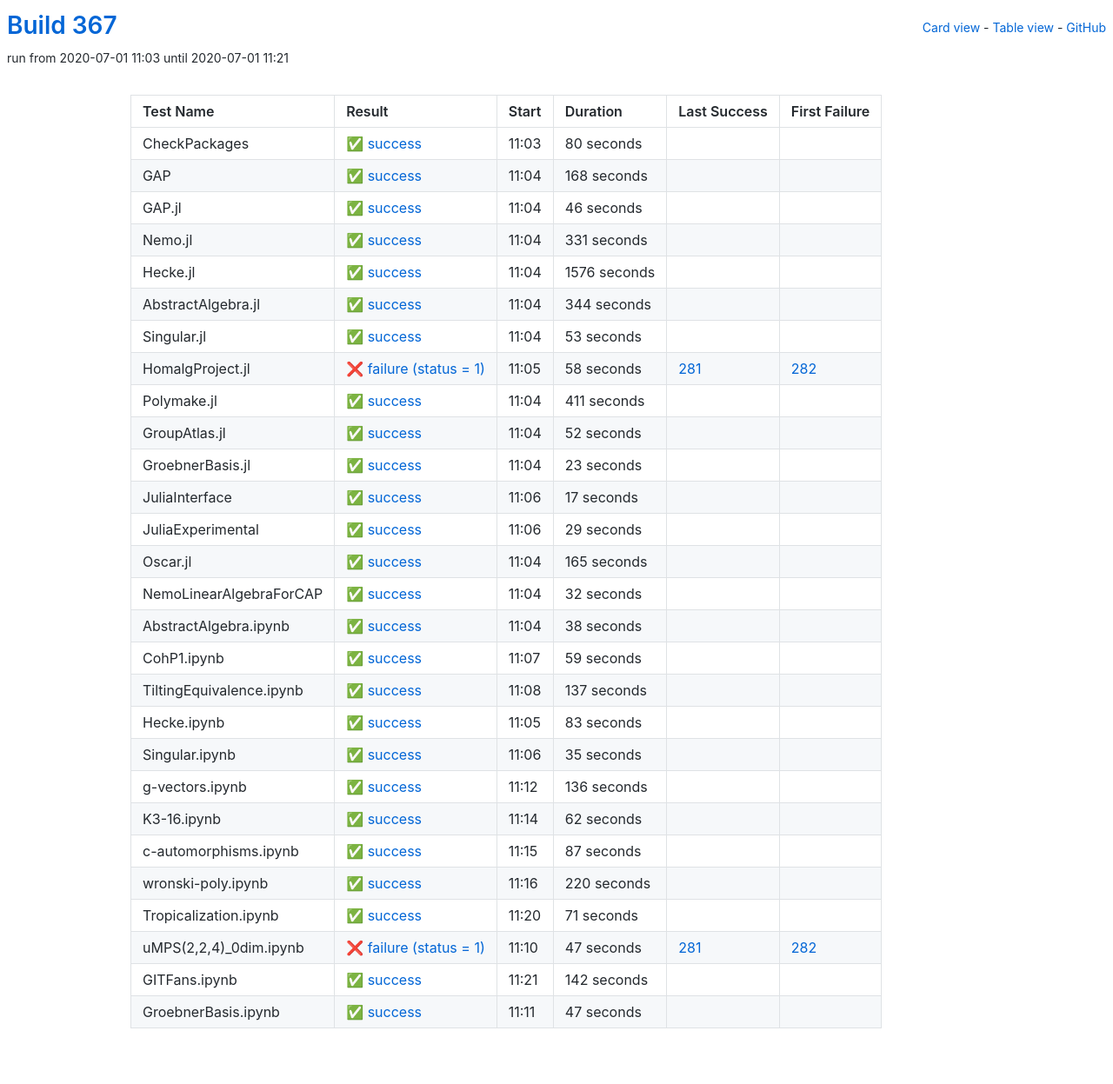
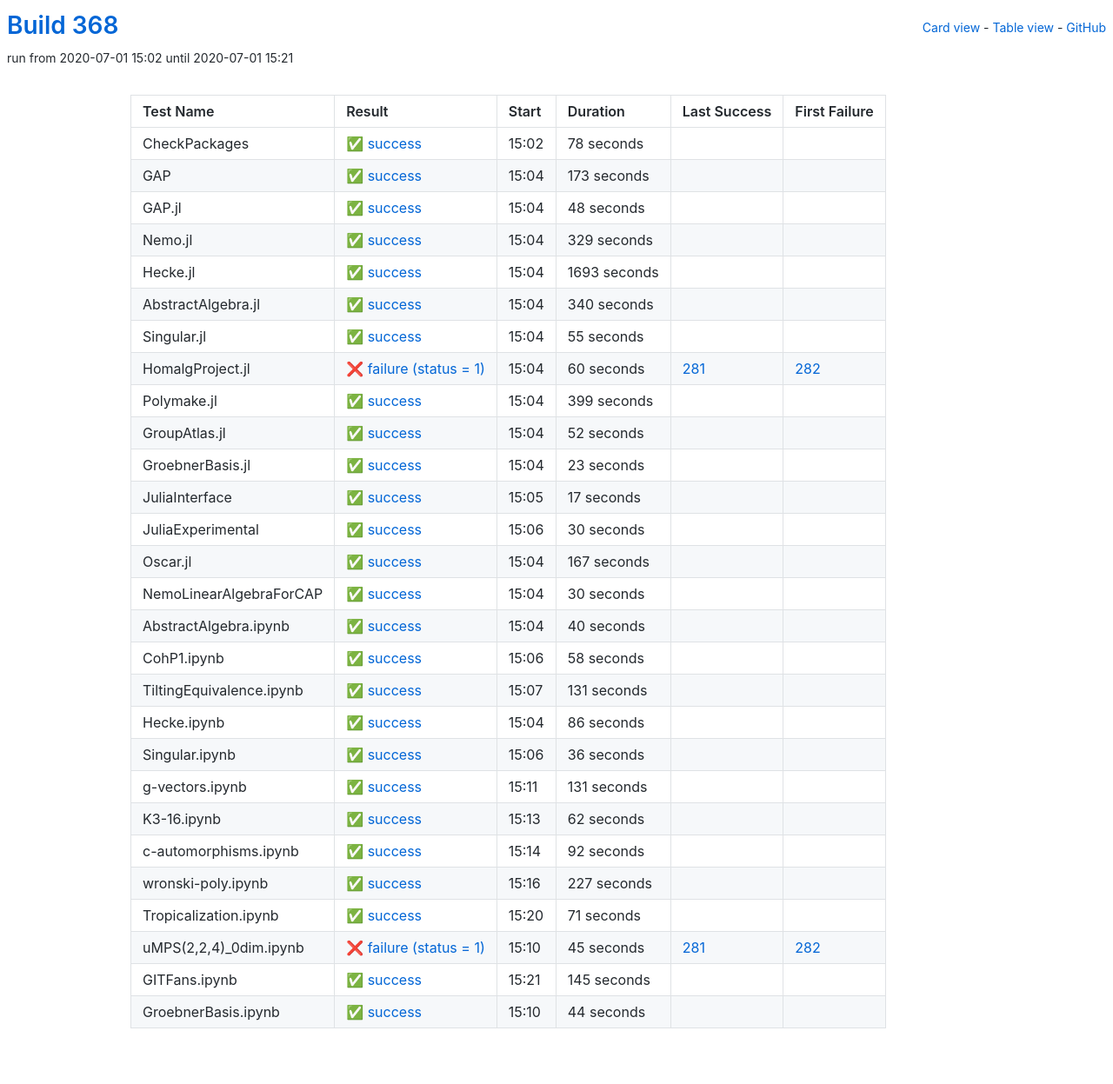
Before and after one commit to oscar-system/oscar-ci-status-stable, a Jekyll site: the page built from table.html, in a window 1280 px wide. Shown: the whole page at 87% size. Built offline with Jekyll 4.4.1, drawn with Linux system fonts in a browser that asks for light colours.

Commit message:
Build #368

```diff
--- a/_data/ci.yml
+++ b/_data/ci.yml
@@ -1,6 +1,6 @@
 ---
-build: 367
-build_url: https://oscarci.mathematik.uni-kl.de/job/oscar-stable/367/
+build: 368
+build_url: https://oscarci.mathematik.uni-kl.de/job/oscar-stable/368/
 job: oscar-stable
 organization: oscar-system
 repo: oscar-ci-status-stable
@@ -8,116 +8,116 @@ repourl: https://github.com/oscar-system/oscar-ci-status-stable
 tests:
 - name: CheckPackages
   id: checkpackages
-  log: https://oscarci.mathematik.uni-kl.de/job/oscar-stable/367/artifact/logs/build-367/CheckPackages.log
-  start: 2020-07-01 11:03
+  log: https://oscarci.mathematik.uni-kl.de/job/oscar-stable/368/artifact/logs/build-368/CheckPackages.log
+  start: 2020-07-01 15:02
   success: true
   exitcode: 0
   status: success
-  duration: 80
+  duration: 78
   last_success: false
   last_success_url:
   first_failure: false
   first_failure_url:
 - name: GAP
   id: gap
-  log: https://oscarci.mathematik.uni-kl.de/job/oscar-stable/367/artifact/logs/build-367/GAP.log
-  start: 2020-07-01 11:04
+  log: https://oscarci.mathematik.uni-kl.de/job/oscar-stable/368/artifact/logs/build-368/GAP.log
+  start: 2020-07-01 15:04
   success: true
   exitcode: 0
   status: success
-  duration: 168
+  duration: 173
   last_success: false
   last_success_url:
   first_failure: false
   first_failure_url:
 - name: GAP.jl
   id: gap-jl
-  log: https://oscarci.mathematik.uni-kl.de/job/oscar-stable/367/artifact/logs/build-367/GAP.jl.log
-  start: 2020-07-01 11:04
+  log: https://oscarci.mathematik.uni-kl.de/job/oscar-stable/368/artifact/logs/build-368/GAP.jl.log
+  start: 2020-07-01 15:04
   success: true
   exitcode: 0
   status: success
-  duration: 46
+  duration: 48
   last_success: false
   last_success_url:
   first_failure: false
   first_failure_url:
 - name: Nemo.jl
   id: nemo-jl
-  log: https://oscarci.mathematik.uni-kl.de/job/oscar-stable/367/artifact/logs/build-367/Nemo.jl.log
-  start: 2020-07-01 11:04
+  log: https://oscarci.mathematik.uni-kl.de/job/oscar-stable/368/artifact/logs/build-368/Nemo.jl.log
+  start: 2020-07-01 15:04
   success: true
   exitcode: 0
   status: success
-  duration: 331
+  duration: 329
   last_success: false
   last_success_url:
   first_failure: false
   first_failure_url:
 - name: Hecke.jl
   id: hecke-jl
-  log: https://oscarci.mathematik.uni-kl.de/job/oscar-stable/367/artifact/logs/build-367/Hecke.jl.log
-  start: 2020-07-01 11:04
+  log: https://oscarci.mathematik.uni-kl.de/job/oscar-stable/368/artifact/logs/build-368/Hecke.jl.log
+  start: 2020-07-01 15:04
   success: true
   exitcode: 0
   status: success
-  duration: 1576
+  duration: 1693
   last_success: false
   last_success_url:
   first_failure: false
   first_failure_url:
 - name: AbstractAlgebra.jl
   id: abstractalgebra-jl
-  log: https://oscarci.mathematik.uni-kl.de/job/oscar-stable/367/artifact/logs/build-367/AbstractAlgebra.jl.log
-  start: 2020-07-01 11:04
+  log: https://oscarci.mathematik.uni-kl.de/job/oscar-stable/368/artifact/logs/build-368/AbstractAlgebra.jl.log
+  start: 2020-07-01 15:04
   success: true
   exitcode: 0
   status: success
-  duration: 344
+  duration: 340
   last_success: false
   last_success_url:
   first_failure: false
   first_failure_url:
 - name: Singular.jl
   id: singular-jl
-  log: https://oscarci.mathematik.uni-kl.de/job/oscar-stable/367/artifact/logs/build-367/Singular.jl.log
-  start: 2020-07-01 11:04
+  log: https://oscarci.mathematik.uni-kl.de/job/oscar-stable/368/artifact/logs/build-368/Singular.jl.log
+  start: 2020-07-01 15:04
   success: true
   exitcode: 0
   status: success
-  duration: 53
+  duration: 55
   last_success: false
   last_success_url:
   first_failure: false
   first_failure_url:
 - name: HomalgProject.jl
   id: homalgproject-jl
-  log: https://oscarci.mathematik.uni-kl.de/job/oscar-stable/367/artifact/logs/build-367/HomalgProject.jl.log
-  start: 2020-07-01 11:05
+  log: https://oscarci.mathematik.uni-kl.de/job/oscar-stable/368/artifact/logs/build-368/HomalgProject.jl.log
+  start: 2020-07-01 15:04
   success: false
   exitcode: 1
   status: failure
-  duration: 58
+  duration: 60
   last_success: 281
   last_success_url: https://oscarci.mathematik.uni-kl.de/job/oscar-stable/281/
   first_failure: 282
   first_failure_url: https://oscarci.mathematik.uni-kl.de/job/oscar-stable/282/
 - name: Polymake.jl
   id: polymake-jl
-  log: https://oscarci.mathematik.uni-kl.de/job/oscar-stable/367/artifact/logs/build-367/Polymake.jl.log
-  start: 2020-07-01 11:04
+  log: https://oscarci.mathematik.uni-kl.de/job/oscar-stable/368/artifact/logs/build-368/Polymake.jl.log
+  start: 2020-07-01 15:04
   success: true
   exitcode: 0
   status: success
-  duration: 411
+  duration: 399
   last_success: false
   last_success_url:
   first_failure: false
   first_failure_url:
 - name: GroupAtlas.jl
   id: groupatlas-jl
-  log: https://oscarci.mathematik.uni-kl.de/job/oscar-stable/367/artifact/logs/build-367/GroupAtlas.jl.log
-  start: 2020-07-01 11:04
+  log: https://oscarci.mathematik.uni-kl.de/job/oscar-stable/368/artifact/logs/build-368/GroupAtlas.jl.log
+  start: 2020-07-01 15:04
   success: true
   exitcode: 0
   status: success
@@ -128,8 +128,8 @@ tests:
   first_failure_url:
 - name: GroebnerBasis.jl
   id: groebnerbasis-jl
-  log: https://oscarci.mathematik.uni-kl.de/job/oscar-stable/367/artifact/logs/build-367/GroebnerBasis.jl.log
-  start: 2020-07-01 11:04
+  log: https://oscarci.mathematik.uni-kl.de/job/oscar-stable/368/artifact/logs/build-368/GroebnerBasis.jl.log
+  start: 2020-07-01 15:04
   success: true
   exitcode: 0
   status: success
@@ -140,8 +140,8 @@ tests:
   first_failure_url:
 - name: JuliaInterface
   id: juliainterface
-  log: https://oscarci.mathematik.uni-kl.de/job/oscar-stable/367/artifact/logs/build-367/JuliaInterface.log
-  start: 2020-07-01 11:06
+  log: https://oscarci.mathematik.uni-kl.de/job/oscar-stable/368/artifact/logs/build-368/JuliaInterface.log
+  start: 2020-07-01 15:05
   success: true
   exitcode: 0
   status: success
@@ -152,116 +152,116 @@ tests:
   first_failure_url:
 - name: JuliaExperimental
   id: juliaexperimental
-  log: https://oscarci.mathematik.uni-kl.de/job/oscar-stable/367/artifact/logs/build-367/JuliaExperimental.log
-  start: 2020-07-01 11:06
+  log: https://oscarci.mathematik.uni-kl.de/job/oscar-stable/368/artifact/logs/build-368/JuliaExperimental.log
+  start: 2020-07-01 15:06
   success: true
   exitcode: 0
   status: success
-  duration: 29
+  duration: 30
   last_success: false
   last_success_url:
   first_failure: false
   first_failure_url:
 - name: Oscar.jl
   id: oscar-jl
-  log: https://oscarci.mathematik.uni-kl.de/job/oscar-stable/367/artifact/logs/build-367/Oscar.jl.log
-  start: 2020-07-01 11:04
+  log: https://oscarci.mathematik.uni-kl.de/job/oscar-stable/368/artifact/logs/build-368/Oscar.jl.log
+  start: 2020-07-01 15:04
   success: true
   exitcode: 0
   status: success
-  duration: 165
+  duration: 167
   last_success: false
   last_success_url:
   first_failure: false
   first_failure_url:
 - name: NemoLinearAlgebraForCAP
   id: nemolinearalgebraforcap
-  log: https://oscarci.mathematik.uni-kl.de/job/oscar-stable/367/artifact/logs/build-367/NemoLinearAlgebraForCAP.log
-  start: 2020-07-01 11:04
+  log: https://oscarci.mathematik.uni-kl.de/job/oscar-stable/368/artifact/logs/build-368/NemoLinearAlgebraForCAP.log
+  start: 2020-07-01 15:04
   success: true
   exitcode: 0
   status: success
-  duration: 32
+  duration: 30
   last_success: false
   last_success_url:
   first_failure: false
   first_failure_url:
 - name: AbstractAlgebra.ipynb
   id: abstractalgebra-ipynb
-  log: https://oscarci.mathematik.uni-kl.de/job/oscar-stable/367/artifact/logs/build-367/AbstractAlgebra.ipynb.log
-  start: 2020-07-01 11:04
+  log: https://oscarci.mathematik.uni-kl.de/job/oscar-stable/368/artifact/logs/build-368/AbstractAlgebra.ipynb.log
+  start: 2020-07-01 15:04
   success: true
   exitcode: 0
   status: success
-  duration: 38
+  duration: 40
   last_success: false
   last_success_url:
   first_failure: false
   first_failure_url:
 - name: CohP1.ipynb
   id: cohp1-ipynb
-  log: https://oscarci.mathematik.uni-kl.de/job/oscar-stable/367/artifact/logs/build-367/CohP1.ipynb.log
-  start: 2020-07-01 11:07
+  log: https://oscarci.mathematik.uni-kl.de/job/oscar-stable/368/artifact/logs/build-368/CohP1.ipynb.log
+  start: 2020-07-01 15:06
   success: true
   exitcode: 0
   status: success
-  duration: 59
+  duration: 58
   last_success: false
   last_success_url:
   first_failure: false
   first_failure_url:
 - name: TiltingEquivalence.ipynb
   id: tiltingequivalence-ipynb
-  log: https://oscarci.mathematik.uni-kl.de/job/oscar-stable/367/artifact/logs/build-367/TiltingEquivalence.ipynb.log
-  start: 2020-07-01 11:08
+  log: https://oscarci.mathematik.uni-kl.de/job/oscar-stable/368/artifact/logs/build-368/TiltingEquivalence.ipynb.log
+  start: 2020-07-01 15:07
   success: true
   exitcode: 0
   status: success
-  duration: 137
+  duration: 131
   last_success: false
   last_success_url:
   first_failure: false
   first_failure_url:
 - name: Hecke.ipynb
   id: hecke-ipynb
-  log: https://oscarci.mathematik.uni-kl.de/job/oscar-stable/367/artifact/logs/build-367/Hecke.ipynb.log
-  start: 2020-07-01 11:05
+  log: https://oscarci.mathematik.uni-kl.de/job/oscar-stable/368/artifact/logs/build-368/Hecke.ipynb.log
+  start: 2020-07-01 15:04
   success: true
   exitcode: 0
   status: success
-  duration: 83
+  duration: 86
   last_success: false
   last_success_url:
   first_failure: false
   first_failure_url:
 - name: Singular.ipynb
   id: singular-ipynb
-  log: https://oscarci.mathematik.uni-kl.de/job/oscar-stable/367/artifact/logs/build-367/Singular.ipynb.log
-  start: 2020-07-01 11:06
+  log: https://oscarci.mathematik.uni-kl.de/job/oscar-stable/368/artifact/logs/build-368/Singular.ipynb.log
+  start: 2020-07-01 15:06
   success: true
   exitcode: 0
   status: success
-  duration: 35
+  duration: 36
   last_success: false
   last_success_url:
   first_failure: false
   first_failure_url:
 - name: g-vectors.ipynb
   id: g-vectors-ipynb
-  log: https://oscarci.mathematik.uni-kl.de/job/oscar-stable/367/artifact/logs/build-367/g-vectors.ipynb.log
-  start: 2020-07-01 11:12
+  log: https://oscarci.mathematik.uni-kl.de/job/oscar-stable/368/artifact/logs/build-368/g-vectors.ipynb.log
+  start: 2020-07-01 15:11
   success: true
   exitcode: 0
   status: success
-  duration: 136
+  duration: 131
   last_success: false
   last_success_url:
   first_failure: false
   first_failure_url:
 - name: K3-16.ipynb
   id: k3-16-ipynb
-  log: https://oscarci.mathematik.uni-kl.de/job/oscar-stable/367/artifact/logs/build-367/K3-16.ipynb.log
-  start: 2020-07-01 11:14
+  log: https://oscarci.mathematik.uni-kl.de/job/oscar-stable/368/artifact/logs/build-368/K3-16.ipynb.log
+  start: 2020-07-01 15:13
   success: true
   exitcode: 0
   status: success
@@ -272,32 +272,32 @@ tests:
   first_failure_url:
 - name: c-automorphisms.ipynb
   id: c-automorphisms-ipynb
-  log: https://oscarci.mathematik.uni-kl.de/job/oscar-stable/367/artifact/logs/build-367/c-automorphisms.ipynb.log
-  start: 2020-07-01 11:15
+  log: https://oscarci.mathematik.uni-kl.de/job/oscar-stable/368/artifact/logs/build-368/c-automorphisms.ipynb.log
+  start: 2020-07-01 15:14
   success: true
   exitcode: 0
   status: success
-  duration: 87
+  duration: 92
   last_success: false
   last_success_url:
   first_failure: false
   first_failure_url:
 - name: wronski-poly.ipynb
   id: wronski-poly-ipynb
-  log: https://oscarci.mathematik.uni-kl.de/job/oscar-stable/367/artifact/logs/build-367/wronski-poly.ipynb.log
-  start: 2020-07-01 11:16
+  log: https://oscarci.mathematik.uni-kl.de/job/oscar-stable/368/artifact/logs/build-368/wronski-poly.ipynb.log
+  start: 2020-07-01 15:16
   success: true
   exitcode: 0
   status: success
-  duration: 220
+  duration: 227
   last_success: false
   last_success_url:
   first_failure: false
   first_failure_url:
 - name: Tropicalization.ipynb
   id: tropicalization-ipynb
-  log: https://oscarci.mathematik.uni-kl.de/job/oscar-stable/367/artifact/logs/build-367/Tropicalization.ipynb.log
-  start: 2020-07-01 11:20
+  log: https://oscarci.mathematik.uni-kl.de/job/oscar-stable/368/artifact/logs/build-368/Tropicalization.ipynb.log
+  start: 2020-07-01 15:20
   success: true
   exitcode: 0
   status: success
@@ -308,36 +308,36 @@ tests:
   first_failure_url:
 - name: uMPS(2,2,4)_0dim.ipynb
   id: umps-2-2-4-0dim-ipynb
-  log: https://oscarci.mathematik.uni-kl.de/job/oscar-stable/367/artifact/logs/build-367/uMPS-2-2-4-_0dim.ipynb.log
-  start: 2020-07-01 11:10
+  log: https://oscarci.mathematik.uni-kl.de/job/oscar-stable/368/artifact/logs/build-368/uMPS-2-2-4-_0dim.ipynb.log
+  start: 2020-07-01 15:10
   success: false
   exitcode: 1
   status: failure
-  duration: 47
+  duration: 45
   last_success: 281
   last_success_url: https://oscarci.mathematik.uni-kl.de/job/oscar-stable/281/
   first_failure: 282
   first_failure_url: https://oscarci.mathematik.uni-kl.de/job/oscar-stable/282/
 - name: GITFans.ipynb
   id: gitfans-ipynb
-  log: https://oscarci.mathematik.uni-kl.de/job/oscar-stable/367/artifact/logs/build-367/GITFans.ipynb.log
-  start: 2020-07-01 11:21
+  log: https://oscarci.mathematik.uni-kl.de/job/oscar-stable/368/artifact/logs/build-368/GITFans.ipynb.log
+  start: 2020-07-01 15:21
   success: true
   exitcode: 0
   status: success
-  duration: 142
+  duration: 145
   last_success: false
   last_success_url:
   first_failure: false
   first_failure_url:
 - name: GroebnerBasis.ipynb
   id: groebnerbasis-ipynb
-  log: https://oscarci.mathematik.uni-kl.de/job/oscar-stable/367/artifact/logs/build-367/GroebnerBasis.ipynb.log
-  start: 2020-07-01 11:11
+  log: https://oscarci.mathematik.uni-kl.de/job/oscar-stable/368/artifact/logs/build-368/GroebnerBasis.ipynb.log
+  start: 2020-07-01 15:10
   success: true
   exitcode: 0
   status: success
-  duration: 47
+  duration: 44
   last_success: false
   last_success_url:
   first_failure: false
```
Also changed, not shown: README.md.
